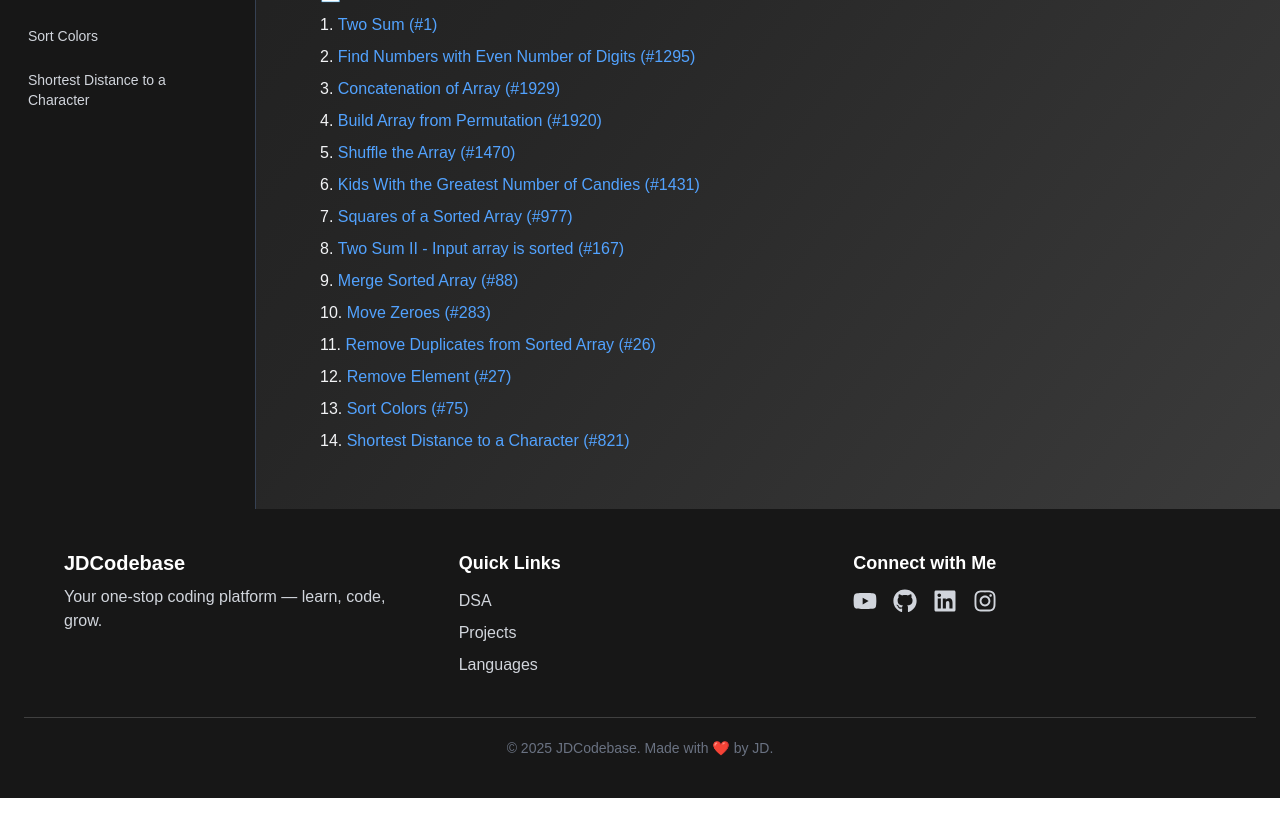
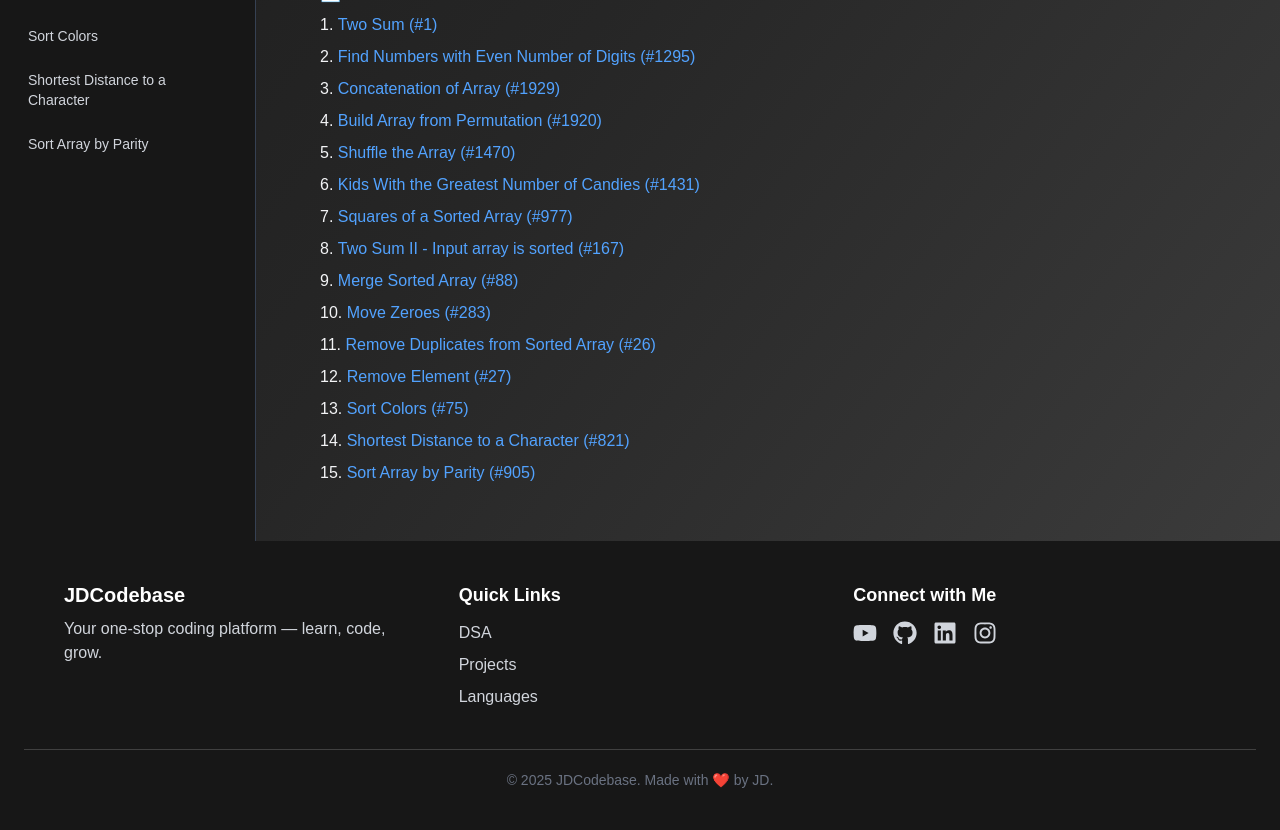
Before and after one commit to jdcodebase/jdcodebase-platform, a Next.js app: page /dsa/array in a window 1280 px wide. Shown: the part 880-1710 px from the top of the page. Before the commit the page ends 1678 px from the top, so only its background shows below. Built offline with nearby package versions, Linux system fonts and the light colour scheme.

Commit message:
sort-array-by-parity

```diff
--- a/src/data/dsa/problem.js
+++ b/src/data/dsa/problem.js
@@ -251,4 +251,13 @@ export const problems = [
     topics: ["Array", "Two Pointer", "String"],
     url: "/dsa/string/problem/shortest-distance-to-a-character",
   },
+  {
+    id: 29,
+    title: "Sort Array by Parity",
+    leetcode: "#905",
+    slug: "sort-array-by-parity",
+    topic: "Array",
+    topics: ["Array", "Two Pointer", "Sorting"],
+    url: "/dsa/string/problem/sort-array-by-parity",
+  },
 ];
--- /dev/null
+++ b/src/data/json_data/sort-array-by-parity.json
@@ -0,0 +1,28 @@
+{
+  "title": "Sort Array by Parity",
+  "slug": "sort-array-by-parity",
+  "leetcodeId": "#905",
+  "category": ["Array", "Sorting", "Two Pointer"],
+  "problemStatement": "You're given an array of integers nums, and your task is to move all even numbers to the front of the array, followed by all the odd numbers. You can return any valid arrangement that satisfies this condition.",
+  "examples": [
+    {
+      "input": "[3, 1, 2, 4]",
+      "output": "[4, 2, 1, 3] or [2, 4, 1, 3]"
+    },
+    {
+      "input": "[0]",
+      "output": "[0]"
+    },
+    {
+      "input": "[1, 2, 3, 4]",
+      "output": "[2, 4, 3, 1]"
+    }
+  ],
+  "approach": "### Two-Pointer Approach\n\n1. Initialize two pointers:\n2. `left` at the start (0)\n3. `right` at the end (`nums.length - 1`)\n\n4. While `left < right`:\n5. If `nums[left]` is odd and `nums[right]` is even → swap them.\n6. If `nums[left]` is even → move `left` forward.\n7. If `nums[right]` is odd → move `right` backward.\n\nThis approach modifies the array in-place and ensures all even numbers come before odd numbers. No need to preserve relative order.",
+  "code": "var sortArrayByParity = function (nums) {\n  let left = 0;\n  let right = nums.length - 1;\n\n  while (left < right) {\n    if (nums[left] % 2 > nums[right] % 2) {\n      [nums[left], nums[right]] = [nums[right], nums[left]];\n    }\n\n    if (nums[left] % 2 === 0) left++;\n    if (nums[right] % 2 === 1) right--;\n  }\n\n  return nums;\n};",
+  "timeComplexity": "O(n) – Each element is checked at most once.",
+  "spaceComplexity": "O(1) – In-place swapping, no extra space used.",
+  "leetcodeLink": "https://leetcode.com/problems/sort-array-by-parity/",
+  "videoLink": "MVq7SO8nmvg",
+  "pptLink": "https://1drv.ms/p/c/d9a1d5f2dacf7aea/IQRnn9KmLIGmSZPno042QYX9ATFMuMl-lZnk6dYkSks6FaE?em=2&amp;wdAr=1.7777777777777777"
+}
```
